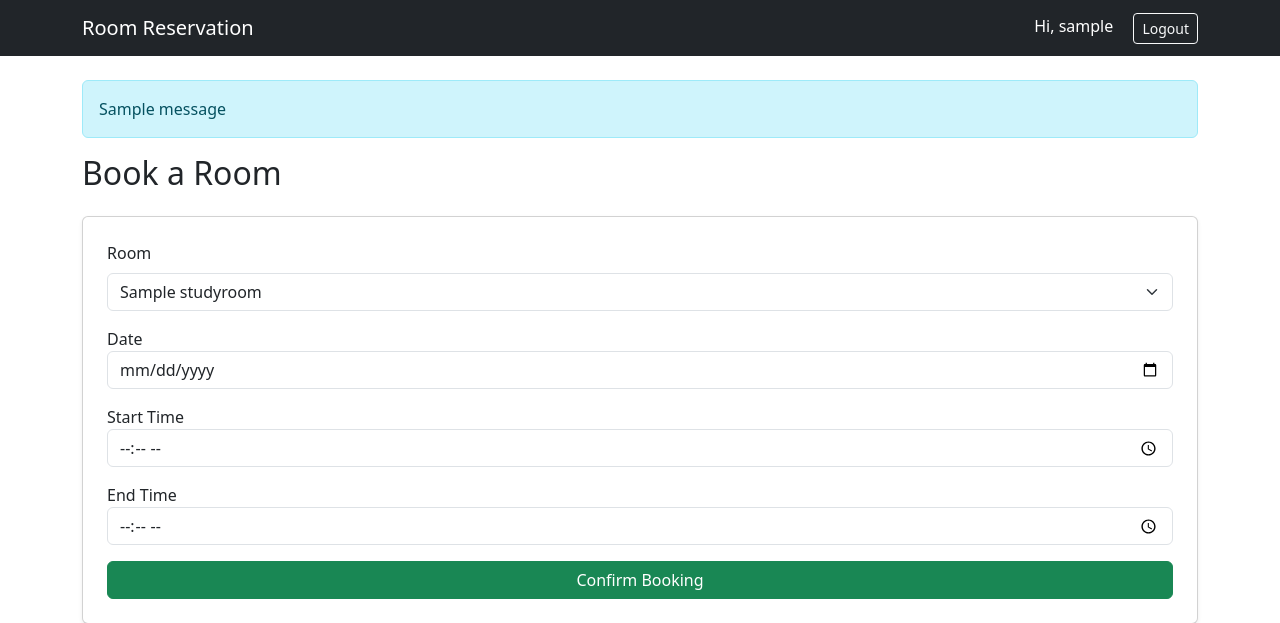
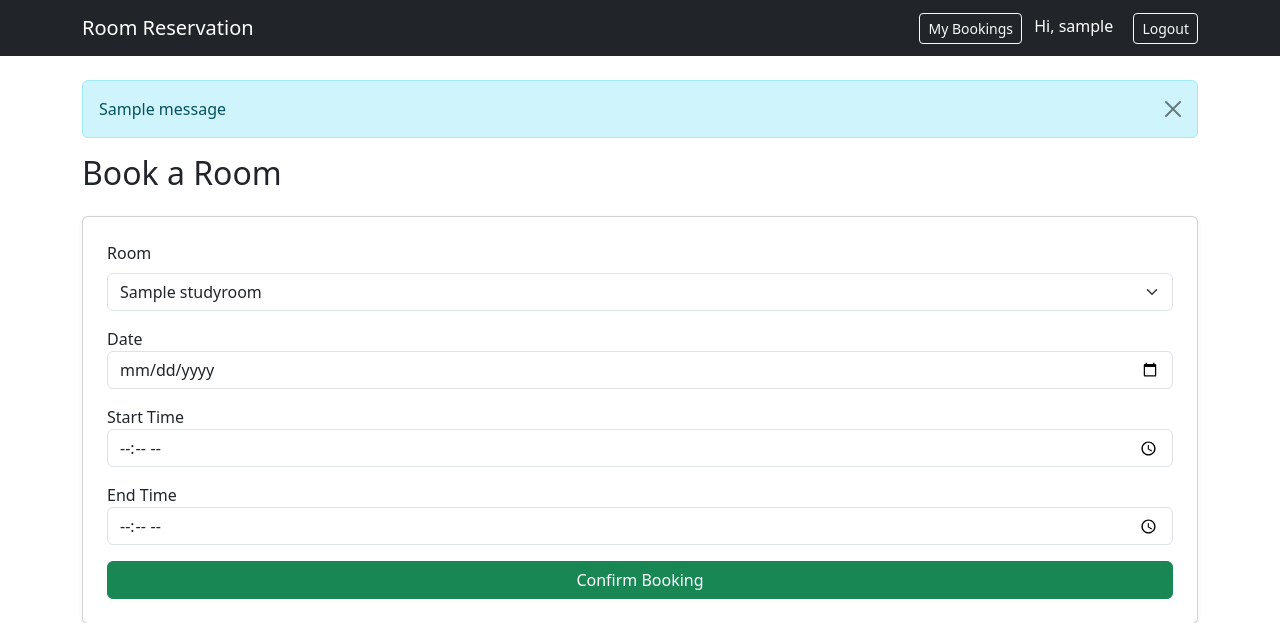
Before and after one commit to dannyboydiaz1/room-reservation-system, a Django app: page /book/ in a window 1280 px wide. Shown: the top 623 px of the page. Run offline with Django 5.2, Linux system fonts and the light colour scheme; a user stored in the database is signed in; tables that the repository leaves empty hold one stand-in row (values such as "Sample post"); one stand-in notice (Sample message) is shown.

Commit message:
added view bookings and cancel

```diff
--- a/projectApp/urls.py
+++ b/projectApp/urls.py
@@ -8,6 +8,7 @@ urlpatterns = [
     path('login/', views.login_view, name='login'),
     path('logout/', views.logout_view, name='logout'),
     path('register/', views.register_view, name='register'),
-    # path('my-bookings/', views.my_bookings, name='my_bookings'),
+    path('my-bookings/', views.my_bookings, name='my_bookings'),
+    path('cancel-booking/<int:booking_id>/', views.cancel_booking, name='cancel_booking'),
 
 ]
--- a/projectApp/views.py
+++ b/projectApp/views.py
@@ -7,6 +7,8 @@ from django.contrib.auth.forms import AuthenticationForm
 from .forms import RegisterForm
 from django.contrib.auth.decorators import login_required
 from .models import Booking
+from django.shortcuts import get_object_or_404
+
 
 
 
@@ -34,7 +36,7 @@ def book_room(request):
             booking.save()
 
             messages.success(request, "Room booked successfully!")
-            return redirect('home')
+            return redirect('my_bookings')
 
         except Exception as e:
             messages.error(request, str(e))
@@ -73,12 +75,19 @@ def logout_view(request):
     logout(request)
     return redirect('home')
 
-# @login_required
-# def my_bookings(request):
-#     print("THIS IS MY BOOKINGS VIEW")  # 👈 ADD THIS
+@login_required
+def my_bookings(request):
+    # print("THIS IS MY BOOKINGS VIEW")  # 👈 ADD THIS
 
-#     bookings = Booking.objects.filter(student=request.user).order_by('-booking_date')
+    bookings = Booking.objects.filter(student=request.user).order_by('-booking_date')
 
-#     return render(request, 'my_bookings.html', {
-#         'bookings': bookings
-#     })
+    return render(request, 'my_bookings.html', {
+        'bookings': bookings
+    })
+
+@login_required
+def cancel_booking(request, booking_id):
+    booking = get_object_or_404(Booking, id=booking_id, student=request.user)
+    booking.delete()
+    messages.success(request, "Booking cancelled successfully!")
+    return redirect('my_bookings')
--- a/templates/base.html
+++ b/templates/base.html
@@ -1,9 +1,11 @@
 <!DOCTYPE html>
-<html>
+<html lang="en">
 <head>
-    <title>Reservation Room</title>
+    <meta charset="UTF-8">
+    <meta name="viewport" content="width=device-width, initial-scale=1.0">
+    <title>Room Reservation</title>
 
-    <!-- Bootstrap -->
+    <!-- Bootstrap CSS -->
     <link href="https://cdn.jsdelivr.net/npm/bootstrap@5.3.0/dist/css/bootstrap.min.css" rel="stylesheet">
 </head>
 
@@ -16,31 +18,51 @@
 
     <div>
       {% if user.is_authenticated %}
-        <span class="text-white me-3">Hi, {{ user.username }}</span>
-        <a href="/logout/" class="btn btn-outline-light btn-sm">Logout</a>
+        <a href="/my-bookings/" class="btn btn-outline-light btn-sm me-2">
+            My Bookings
+        </a>
+
+        <span class="text-white me-3">
+            Hi, {{ user.username }}
+        </span>
+
+        <a href="/logout/" class="btn btn-outline-light btn-sm">
+            Logout
+        </a>
       {% else %}
-        <a href="/login/" class="btn btn-outline-light btn-sm">Login</a>
-        <a href="/register/" class="btn btn-warning btn-sm">Register</a>
-         <!-- <a href="/my-bookings/" class="btn btn-outline-light btn-sm me-2">My Bookings</a>
-        <span class="text-white me-3">Hi, {{ user.username }}</span>
-        <a href="/logout/" class="btn btn-outline-light btn-sm">Logout</a> -->
+        <a href="/login/" class="btn btn-outline-light btn-sm me-2">
+            Login
+        </a>
+
+        <a href="/register/" class="btn btn-warning btn-sm">
+            Register
+        </a>
       {% endif %}
     </div>
   </div>
 </nav>
 
+<!-- MAIN CONTENT -->
 <div class="container mt-4">
 
+    <!-- Django Messages -->
     {% if messages %}
         {% for message in messages %}
-            <div class="alert alert-info">{{ message }}</div>
+            <div class="alert alert-info alert-dismissible fade show" role="alert">
+                {{ message }}
+                <button type="button" class="btn-close" data-bs-dismiss="alert"></button>
+            </div>
         {% endfor %}
     {% endif %}
 
+    <!-- Page Content -->
     {% block content %}
     {% endblock %}
 
 </div>
 
+<!-- Bootstrap JS (for alerts, buttons, etc.) -->
+<script src="https://cdn.jsdelivr.net/npm/bootstrap@5.3.0/dist/js/bootstrap.bundle.min.js"></script>
+
 </body>
 </html>
```
Also changed, not shown: templates/my_bookings.html (+10 -3 lines).
